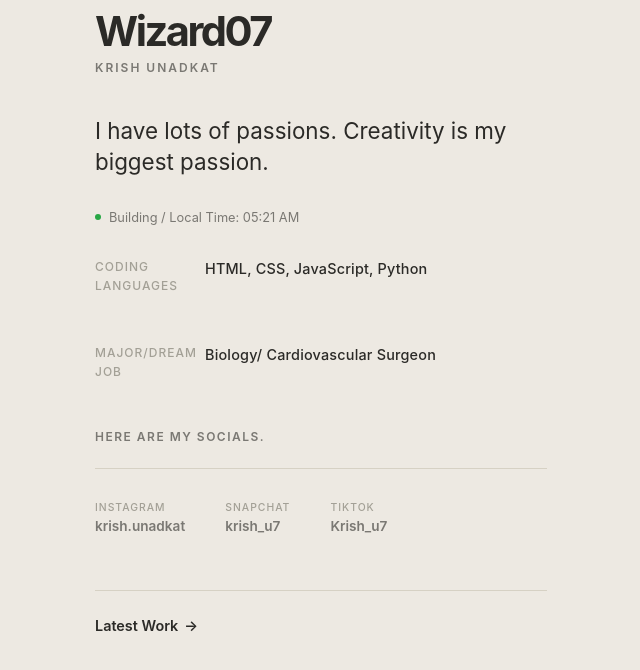
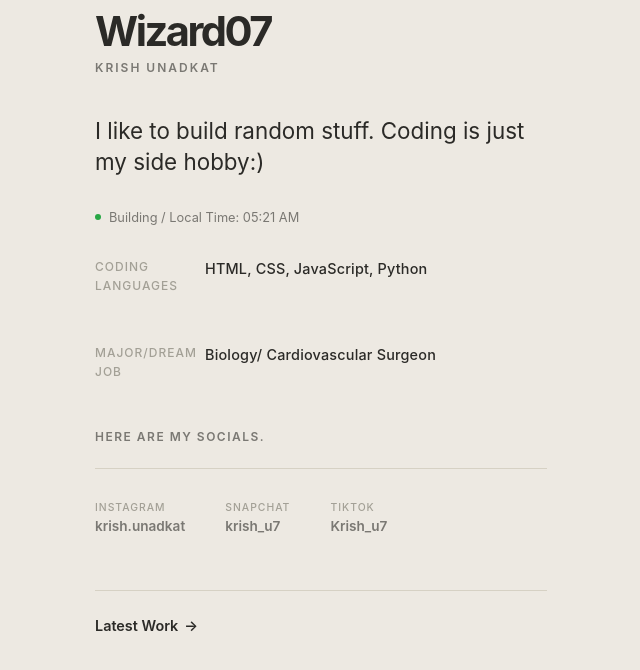
Before and after one commit to Wizard07dev/wizard07dev, a plain HTML site: page index.html in a window 1280 px wide. Shown: the part 256-926 px from the top of the page, without its empty margins (319-959 px from the left). Drawn offline with Linux system fonts and the light colour scheme.

Commit message:
Update passion description in index.html

```diff
--- a/index.html
+++ b/index.html
@@ -16,7 +16,7 @@
   <img src="IMG_3256.jpg">
   <h1>Wizard07</h1>
   <h2>Krish Unadkat</h2>
-  <h3>I have lots of passions. Creativity is my biggest passion.</h3>
+  <h3>I like to build random stuff. Coding is just my side hobby:)</h3>
 
   <div class="status-row">
     <div class="status-dot"></div>
```
